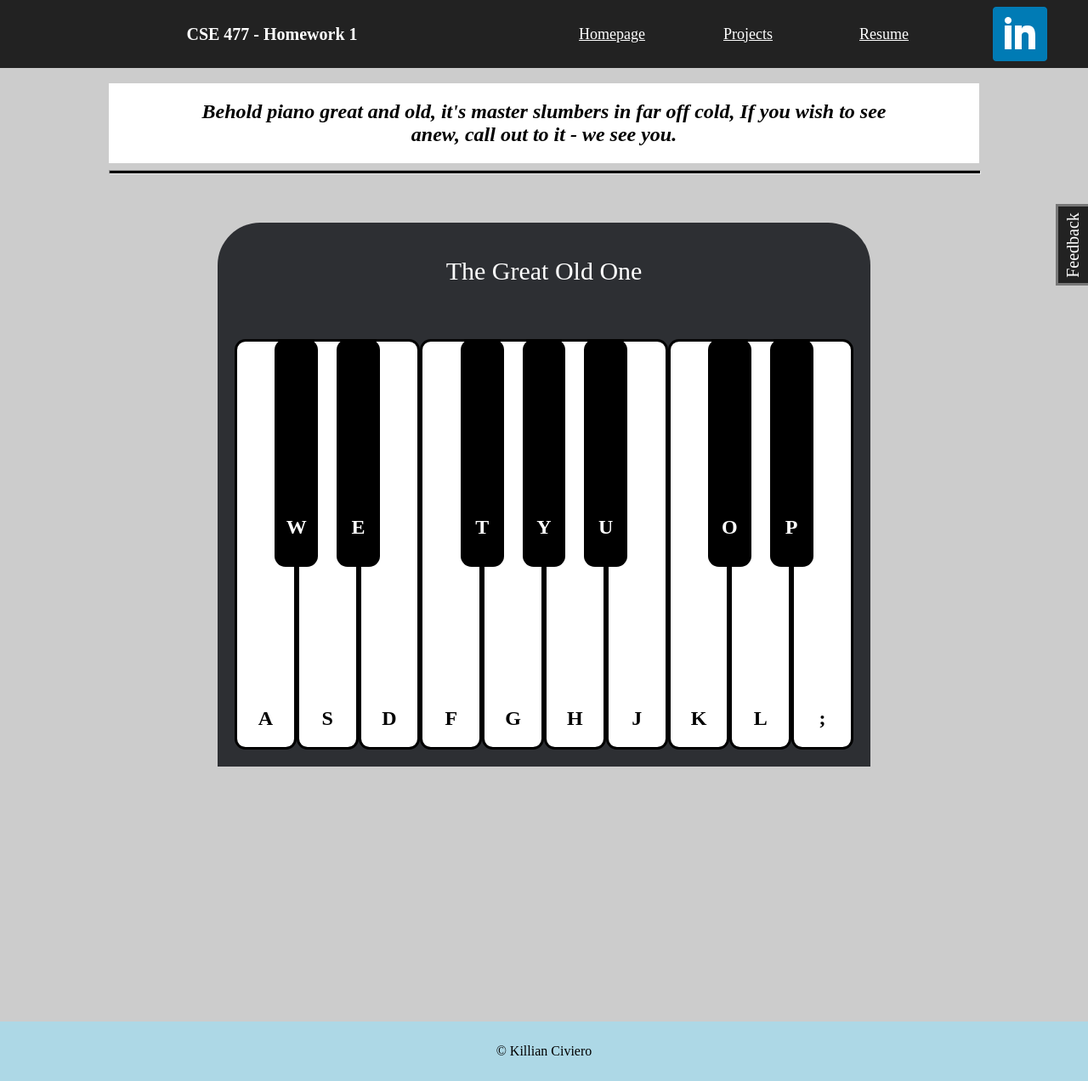
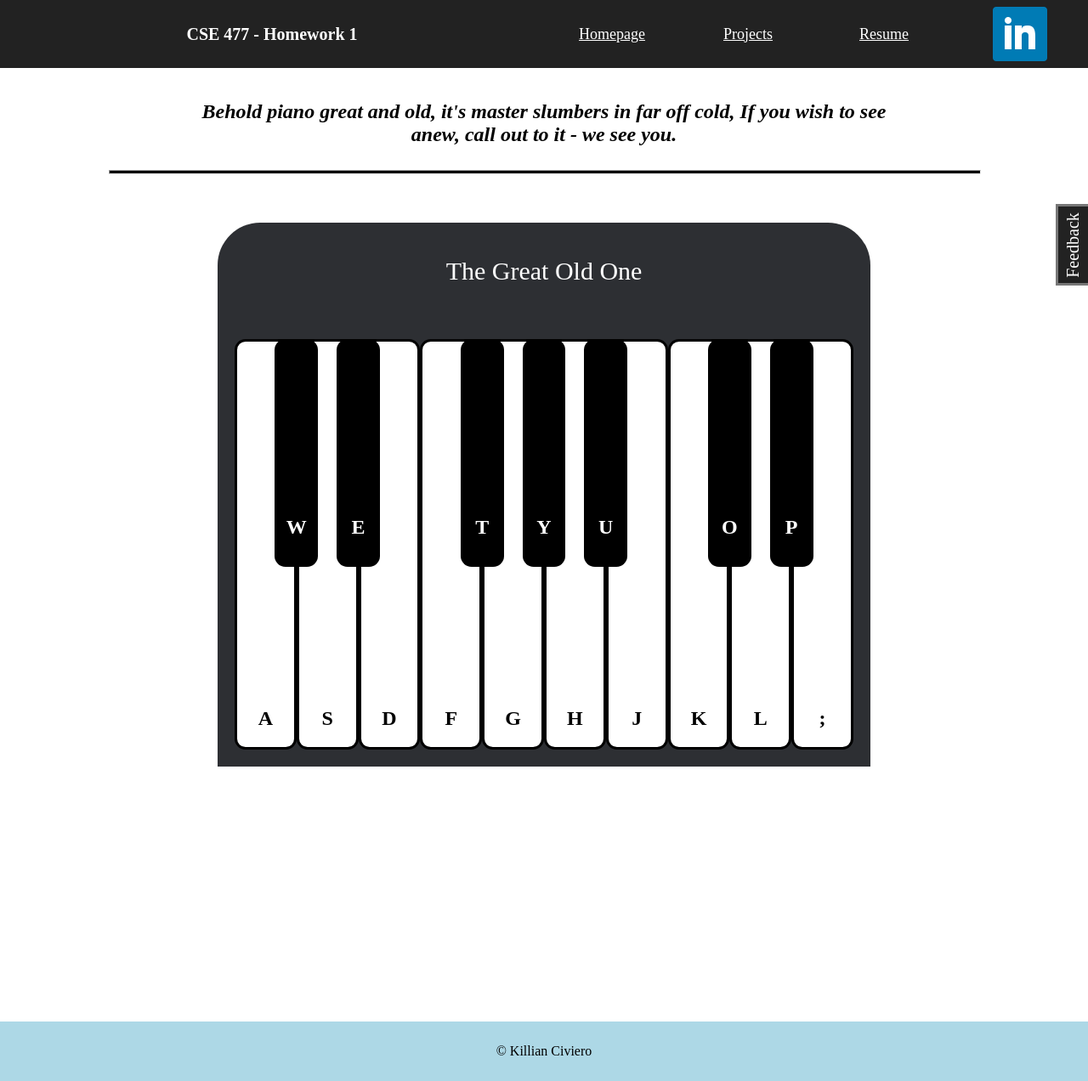
Before and after one commit to killianciv/Homework2, a Flask app: page /piano in a window 1280 px wide. Shown: the part 120-1392 px from the top of the page at 85% size. Run offline with Flask 3, Linux system fonts and the light colour scheme.

Commit message:
Another commit for Homework-2

```diff
--- a/flask_app/static/main/css/piano.css
+++ b/flask_app/static/main/css/piano.css
@@ -1,3 +1,8 @@
+
+/* Injected after the other whole_main. Just changing up some colors */
+#whole_main {
+    background-color: #ffffff;
+}
 
 /* Styles overlap a lot with grid */
 .piano_main {
--- a/flask_app/static/main/css/resume.css
+++ b/flask_app/static/main/css/resume.css
@@ -1,4 +1,8 @@
 
+/* Injected after the other whole_main. Just changing up some colors */
+#whole_main {
+    background-color: #ffffff;
+}
 #resume_main {
     width: 80vw;
     margin: 0 auto;  /* Centers block-level elements */
--- a/flask_app/static/main/js/piano.js
+++ b/flask_app/static/main/js/piano.js
@@ -138,15 +138,15 @@ document.addEventListener("DOMContentLoaded",
             const creepyAudio = new Audio("https://orangefreesounds.com/wp-content/uploads/2020/09/Creepy-piano-sound-effect.mp3?_=1");
             creepyAudio.play();
 
-            // Scroll to the top of the Great Old One (after 3 seconds to prevent reload jumps)
-            setTimeout(() => {
-                // Calculate some_vh from the top of the document (not relative to the current scroll position)
-                const scrollPosition = window.innerHeight * 0.3;  // % of the viewport height
-                window.scrollTo({
-                    top: scrollPosition,
-                    behavior: 'smooth' // Smooth scroll
-                });
-            }, 2500);
+            // // Scroll to the top of the Great Old One (after 3 seconds to prevent reload jumps)
+            // setTimeout(() => {
+            //     // Calculate some_vh from the top of the document (not relative to the current scroll position)
+            //     const scrollPosition = window.innerHeight * 0.3;  // % of the viewport height
+            //     window.scrollTo({
+            //         top: scrollPosition,
+            //         behavior: 'smooth' // Smooth scroll
+            //     });
+            // }, 2500);
         }
 });
 
```
